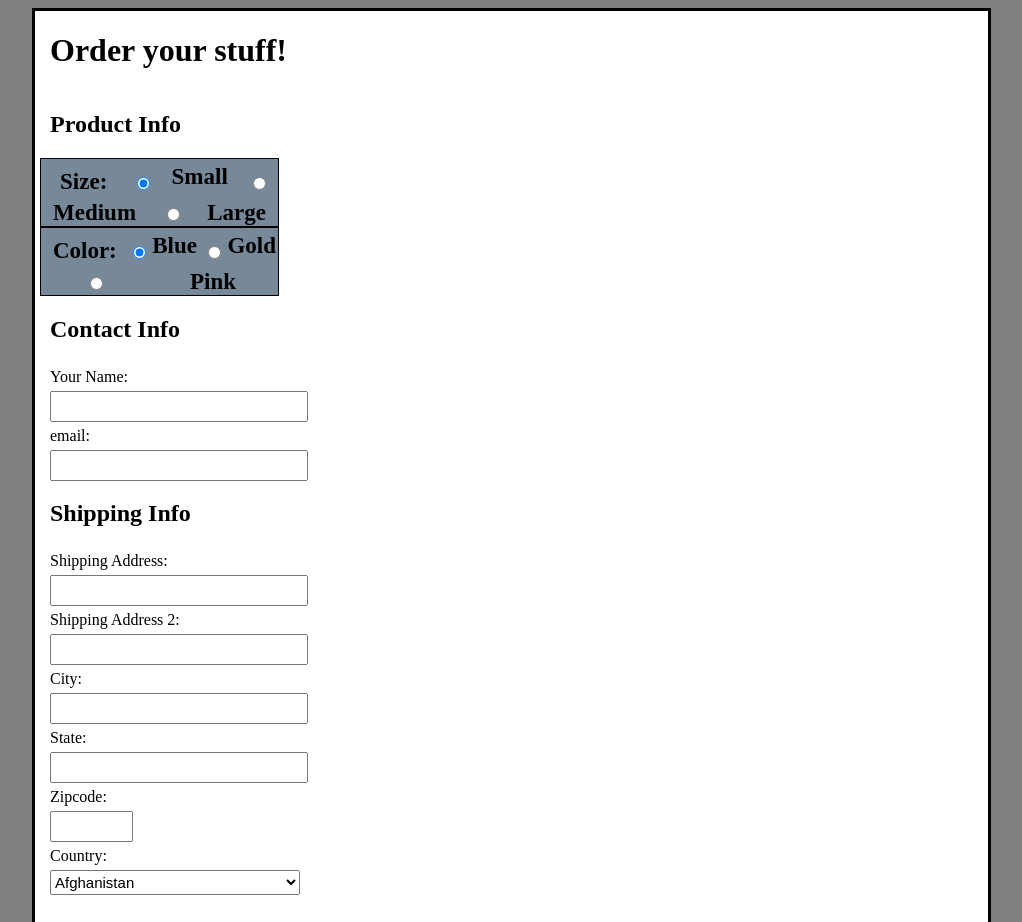
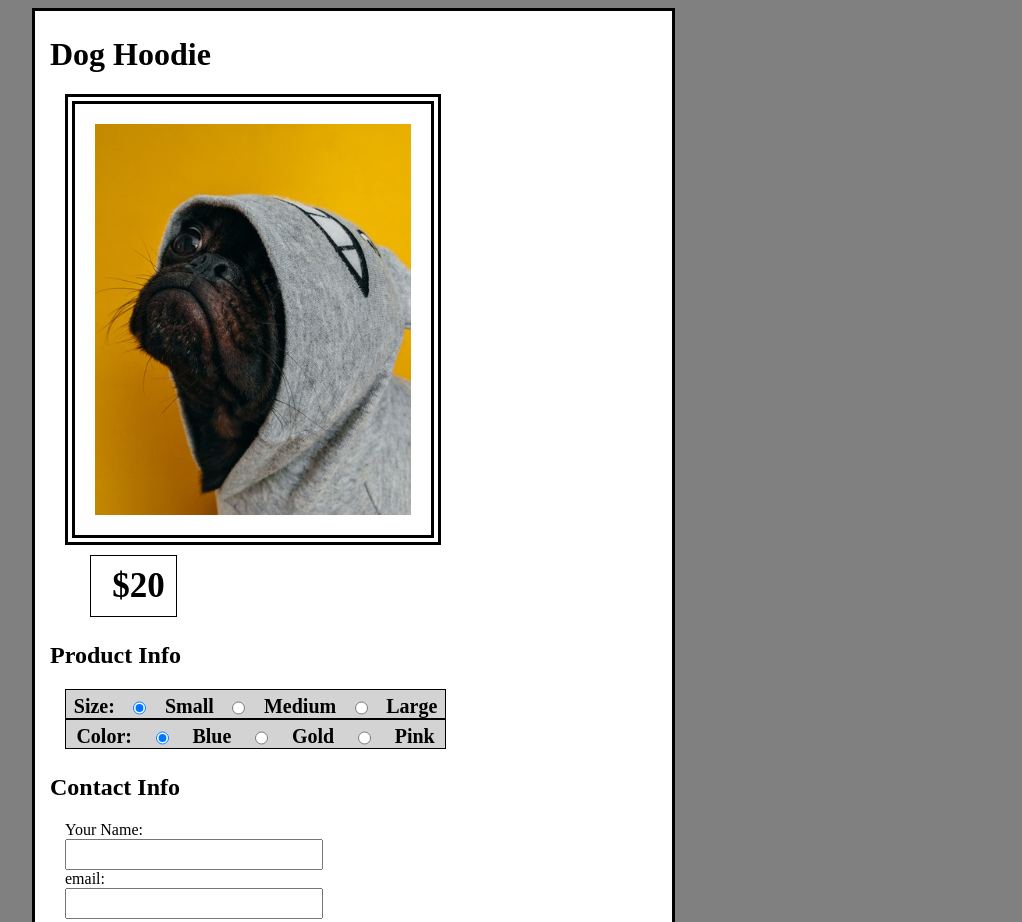
Before and after one commit to KuhnSteven/ResponsiveAccessibleForm, a website: page index.html in a window 1280 px wide. Shown: the top 922 px of the page, without its empty margins (1-1023 px from the left). Drawn offline with Linux system fonts and the light colour scheme.

Commit message:
Update 1
Added product photo, created js file, finalized CSS

Attempted to create my own error alert messages, didn't.

```diff
--- a/index.html
+++ b/index.html
@@ -10,19 +10,21 @@
 </head>
 
 <body>
-    <form>
-        <h1>Order your stuff!</h1>
+    <form id="form" onsubmit="return formValidation()">
+        <h1>Dog Hoodie</h1>
+        <img src="pugHoodie.jpeg" alt="Product image: dog hoodie">
+        <div id="price">$20</div>
         <h2>Product Info</h2>
         <div id="radioBox">
-            <label for="size">Size: </label>
-            <input type="radio" id="size" value="small" checked required>Small
+            <label for="size" id="radioLabels">Size: </label>
+            <input type="radio" id="size" value="small" checked>Small
             <input type="radio" id="size" value="medium">Medium
             <input type="radio" id="size" value="large">Large
         </div>
 
         <div id="radioBox">
-            <label for="color">Color: </label>
-            <input type="radio" id="color" value="blue" checked required> Blue
+            <label for="color" id="radioLabels">Color: </label>
+            <input type="radio" id="color" value="blue" checked> Blue
             <input type="radio" id="color" value="gold"> Gold
             <input type="radio" id="color" value="pink"> Pink
         </div>
@@ -305,6 +307,7 @@
         <button type="submit">Submit</button>
         </div>
     </form>
+    <script src="js/index.js"></script>
 </body>
 
 <!-- END OF DOCUMENT -->
--- /dev/null
+++ b/js/index.js
@@ -0,0 +1,44 @@
+// Variables
+const form = document.querySelector("#form");
+let size = "S";
+let color = 1;
+let name = "";
+let email = "";
+let address = "";
+let address2 = "";
+let city = "";
+let state = "";
+let zip = 0;
+let country = "";
+
+form.addEventListener("submit", e => {
+    e.preventDefault();
+
+    return formValidation();
+})
+
+function formValidation() {
+    size = document.querySelector("#size");
+    color = document.querySelector("#color");
+
+    name = document.querySelector("#name").nodeValue;
+    email = document.querySelector("#email");
+
+    address = document.querySelector("#sAddress");
+    address2 = document.querySelector("#sAddress2");
+    city = document.querySelector("#city");
+    state = document.querySelector("#state");
+    zip = document.querySelector("#zip");
+    country = document.querySelector("#country");
+
+    if (name != "" && email !="" && address !="" && city !="" && state != "" && zip != 0 && country != "") {
+        // Valid form submission
+
+    }
+
+    // Invalid form alerts
+    if (name == "") {
+        alert("Name must be filled out.");
+        return false;
+    }
+}
--- a/scss/styles.scss
+++ b/scss/styles.scss
@@ -2,6 +2,15 @@
 
 html {
     background-color: gray;
+}
+
+// Mobile Media 1st
+@media only screen and (min-width: 320px) and (max-width: 800px) {
+    img {
+        width: 25%;
+    }
+
+    /* End of mobile media rules */
 }
 
 form {
@@ -10,30 +19,34 @@ form {
     flex-flow: column;
     background-color: white;
     border: solid black 3px;
-        width: 75%;
+    width: 50%;
     margin-left: 25px;
     padding-left: 5px;
+
     label {
         display: inline-block;
-        padding: 5px;
-        padding-left: 10px;
+        padding-left: 25px;
     }
+
     input[type="radio"] {
-        margin-left: 7px;
+        margin-left: 3px;
     }
+
     input[type="text"] {
-        margin-left: 10px;
+        margin-left: 25px;
         height: 25px;
         width: 250px;
     }
+
     input[type="number"] {
-        margin-left: 10px;
+        margin-left: 25px;
         font-size: 15px;
         height: 25px;
         width: 75px;
     }
+
     select {
-        margin-left: 10px;
+        margin-left: 25px;
         font-size: 15px;
         height: 25px;
         width: 250px;
@@ -42,6 +55,7 @@ form {
 
 h1, h2, h3 {
 margin-left: 10px;
+margin-top: 25px;
 }
 
 button {
@@ -53,11 +67,21 @@ button {
     justify-content: center;
 }
 
+img {
+    width: 50%;
+    height: auto;
+    border: double black 10px;
+    padding: 20px;
+    margin-left: 25px;
+}
+
+/* ID Selectors */
 #btnContainer {
     height: 75px;
-    width: 25%;
+    width: 50%;
     display: flex;
     flex-flow: row wrap;
+    align-self: center;
     justify-content: space-around;
     margin: 25px;
     padding: 5px;
@@ -70,11 +94,28 @@ button {
     display: flex;
     flex-flow: row wrap;
     justify-content: space-around;
-
-    width: 25%;
+    width: 60%;
     padding-top: 5px;
+    margin-left: 25px;
     border: solid black 1px;
-    background-color: lightslategray;
-    font-size: 23px;
+    background-color: lightgray;
+    font-size: 20px;
     font-weight: bold;
 }
+
+#price {
+    padding-top: 10px;
+    padding-left: 10px;
+    text-align: center;
+    margin-left: 50px;
+    margin-top: 10px;
+    font-size: 35px;
+    font-weight: bold;
+    height: 50px;
+    width: 75px;
+    border: solid black 1px;
+}
+
+#radioLabels {
+    padding-left: 0px;
+}
```
Also changed, not shown: css/styles.css, pugHoodie.jpeg (added). Lines whose indentation alone changed are shown as unchanged.
